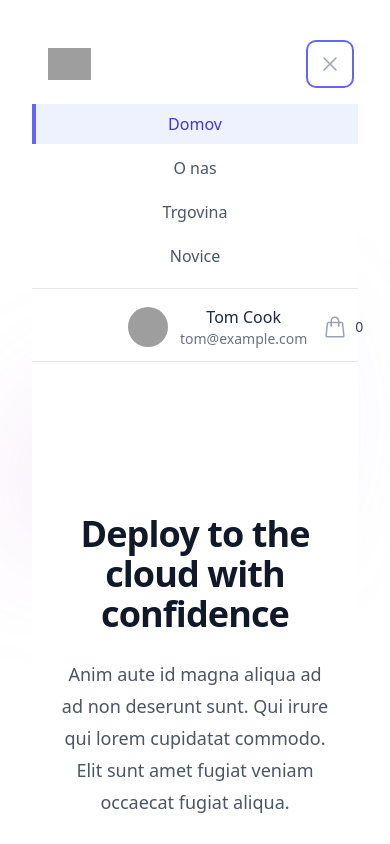
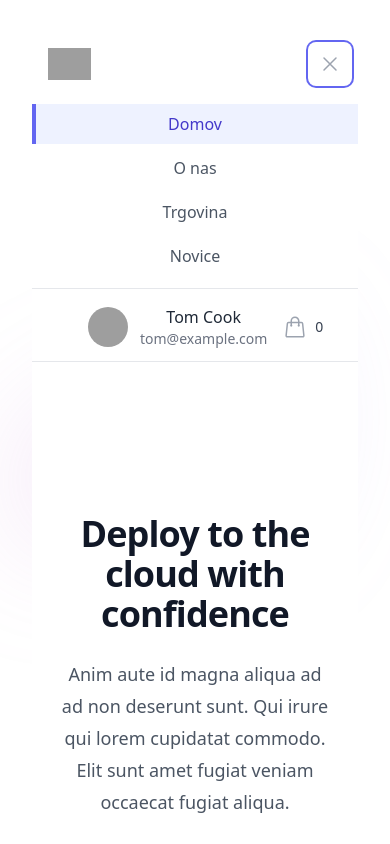
Before and after one commit to Vid-Zganjar/template, a React (Vite) app: page / in a window 390 px wide. Both pictures are taken after a click on the button "Open main menu". Shown: the top 844 px of the page. Built offline with nearby package versions, Linux system fonts and the light colour scheme; grey boxes are pictures that could not be loaded.

Commit message:
dodal pading v navbar menumobile

```diff
--- a/src/pages/navbar.tsx
+++ b/src/pages/navbar.tsx
@@ -165,7 +165,7 @@ export default function Example() {
                   ))}
                 </div>
 
-                <div className="border-t center pl-20 border-gray-200 pb-3 pt-4">
+                <div className="border-t center pl-10 border-gray-200 pb-3 pt-4">
 
                   <div className="flex items-center px-4">
                     <div className="flex-shrink-0">
```
